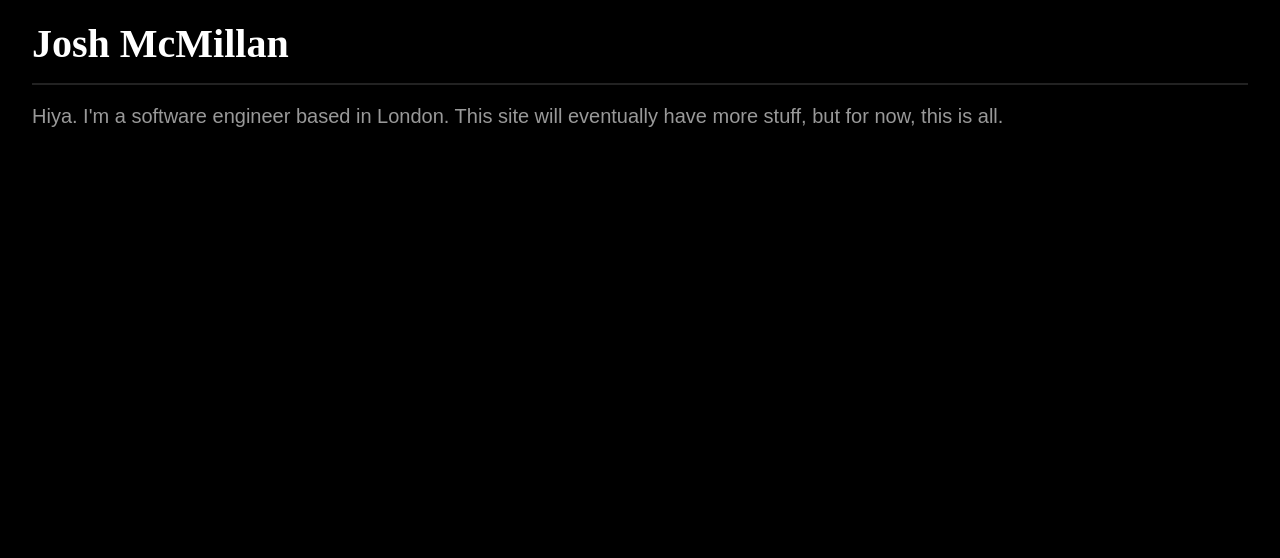
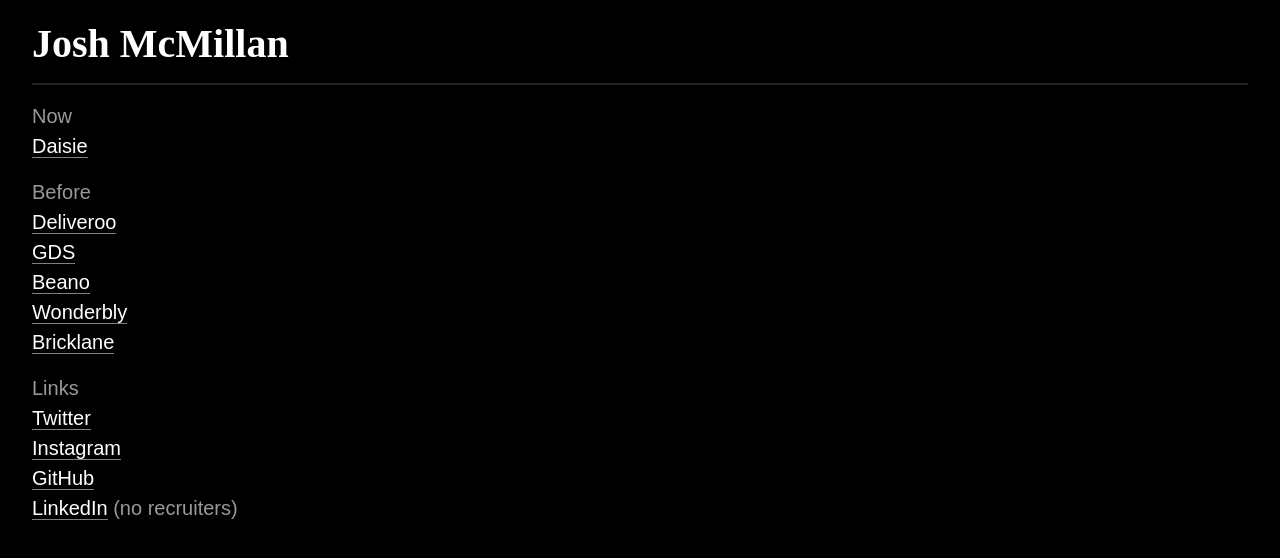
Before and after one commit to mcmillan/joshmcmillan.com, a React app: page / in a window 1280 px wide. Shown: the top 558 px of the page. Built offline with nearby package versions, Linux system fonts and the light colour scheme; the HTML template or start-up script is replaced by a standard one; a web font is replaced by a local one.

Commit message:
Update content

```diff
--- /dev/null
+++ b/src/components/ExternalLink.tsx
@@ -0,0 +1,12 @@
+import styled from "styled-components";
+
+export default styled.a.attrs({ target: "_blank" })`
+  color: #fff;
+  text-decoration: none;
+  border-bottom: 1px rgba(255, 255, 255, 0.5) solid;
+  transition: 0.1s ease all;
+
+  &:hover {
+    border-bottom-color: #fff;
+  }
+`;
--- a/src/pages/Home.tsx
+++ b/src/pages/Home.tsx
@@ -1,9 +1,53 @@
 import * as React from "react";
+import styled from "styled-components";
 import Text from "../components/Text";
+import ExternalLink from "../components/ExternalLink";
 
 export default () => (
-  <Text>
-    Hiya. I'm a software engineer based in London. This site will eventually
-    have more stuff, but for now, this is all.
-  </Text>
+  <>
+    <Segment>
+      <Text>
+        Now
+        <br />
+        <ExternalLink href="https://www.daisie.com">Daisie</ExternalLink>
+      </Text>
+    </Segment>
+    <Segment>
+      <Text>
+        Before
+        <br />
+        <ExternalLink href="https://deliveroo.co.uk">Deliveroo</ExternalLink>
+        <br />
+        <ExternalLink href="https://www.gov.uk">GDS</ExternalLink>
+        <br />
+        <ExternalLink href="https://www.beano.com">Beano</ExternalLink>
+        <br />
+        <ExternalLink href="https://www.wonderbly.com">Wonderbly</ExternalLink>
+        <br />
+        <ExternalLink href="https://bricklane.com">Bricklane</ExternalLink>
+      </Text>
+    </Segment>
+    <Segment>
+      <Text>
+        Links
+        <br />
+        <ExternalLink href="https://twitter.com/jshmc">Twitter</ExternalLink>
+        <br />
+        <ExternalLink href="https://www.instagram.com/mcmillan.jpg/">
+          Instagram
+        </ExternalLink>
+        <br />
+        <ExternalLink href="https://github.com/mcmillan">GitHub</ExternalLink>
+        <br />
+        <ExternalLink href="https://www.linkedin.com/in/jshmc/">
+          LinkedIn
+        </ExternalLink>{" "}
+        (no recruiters)
+      </Text>
+    </Segment>
+  </>
 );
+
+const Segment = styled.div`
+  margin-bottom: 1rem;
+`;
```
